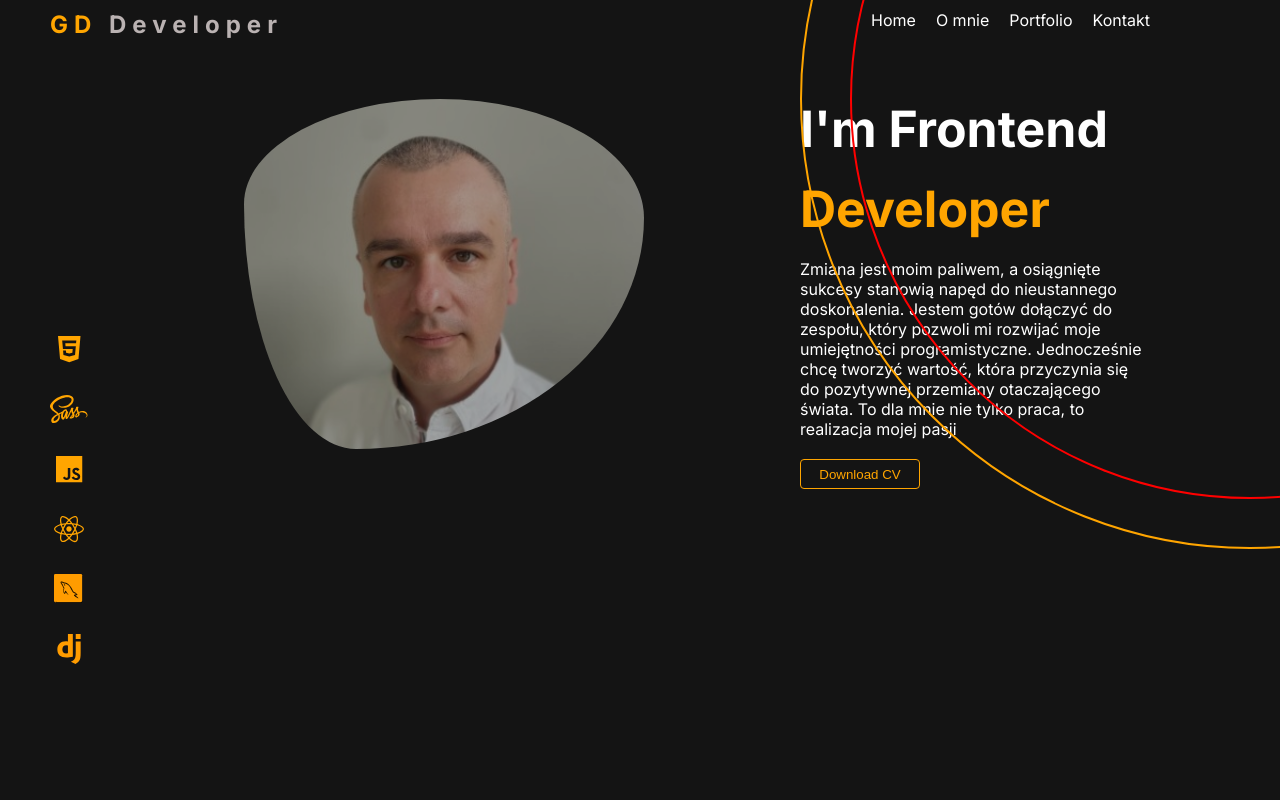
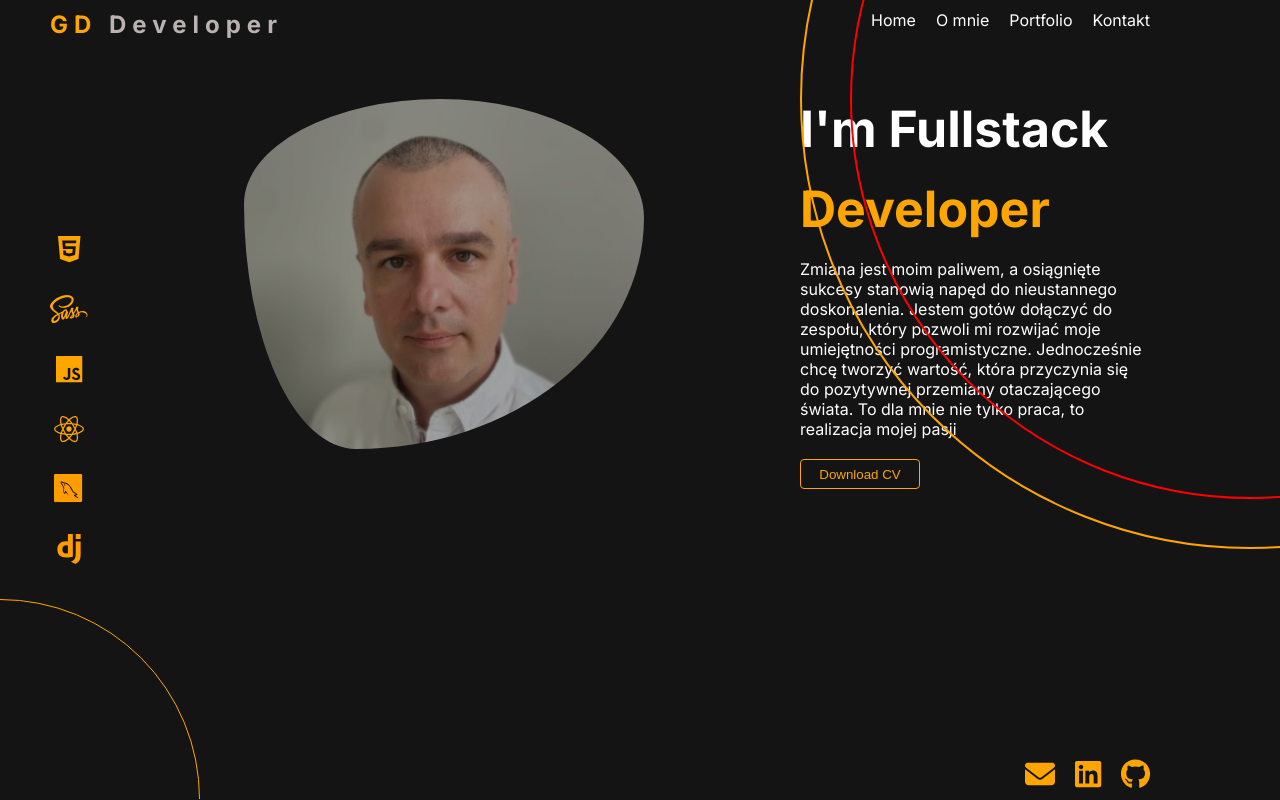
Before and after one commit to GrzegorzDuzynski/myapp, a React (Create React App) app: page /About in a window 1280 px wide. Shown: the top 800 px of the page. Built offline with nearby package versions, Linux system fonts and the light colour scheme.

Commit message:
update scss

```diff
--- a/src/components/About.js
+++ b/src/components/About.js
@@ -33,7 +33,7 @@ const About = () => {
         <img src={myimg2} alt="Grzegorz Dużyński" />
       </div>
       <div className="box-about">
-        <h2 className="title">I'm Frontend</h2>
+        <h2 className="title">I'm Fullstack</h2>
         <h3 className="title-position">Developer</h3>
         <p className="text">
           Zmiana jest moim paliwem, a osiągnięte sukcesy stanowią napęd do
--- a/src/components/Contact.scss
+++ b/src/components/Contact.scss
@@ -1,7 +1,7 @@
 .container {
   // height: 200px;
   // width: 400px;
-  height: 100vh;
+  height: calc(100vh - 200px);
   margin: 0 auto;
   display: flex;
   flex-direction: column;
--- a/src/components/Home.scss
+++ b/src/components/Home.scss
@@ -2,7 +2,7 @@
 @import "../mixins.scss";
 
 .container-home {
-  height: 100vh;
+  height: calc(100vh - 200px);
   display: flex;
   justify-content: space-between;
   gap: 20px;
--- a/src/components/Portfolio.js
+++ b/src/components/Portfolio.js
@@ -47,6 +47,16 @@ const Portfolio = () => {
         `Slider Changed to: ${index + 1}, background: #222; color: #bada55`
       );
     },
+    responsive: [
+      {
+        breakpoint: 768,
+        settings: {
+          slidesToShow: 1,
+          slidesToScroll: 1,
+          slidesPerRow: 1,
+        },
+      },
+    ],
   };
   return (
     <div className="container-portfolio">
--- a/src/components/Portfolio.scss
+++ b/src/components/Portfolio.scss
@@ -1,5 +1,5 @@
 .container-portfolio {
-  height: 100vh;
+  height: calc(100vh - 100px);
   padding: 30px;
 
   .box-img {
--- a/src/components/about.scss
+++ b/src/components/about.scss
@@ -2,7 +2,7 @@
 @import "../mixins.scss";
 
 .container-about {
-  height: 100vh;
+  height: calc(100vh - 200px);
   display: flex;
   justify-content: space-between;
   gap: 20px;
```
